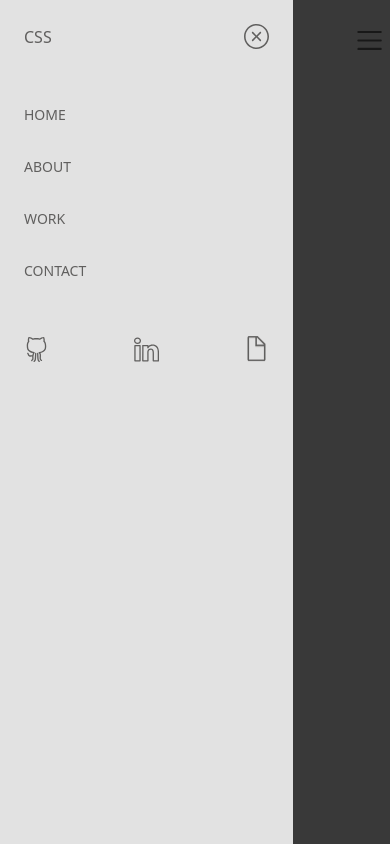
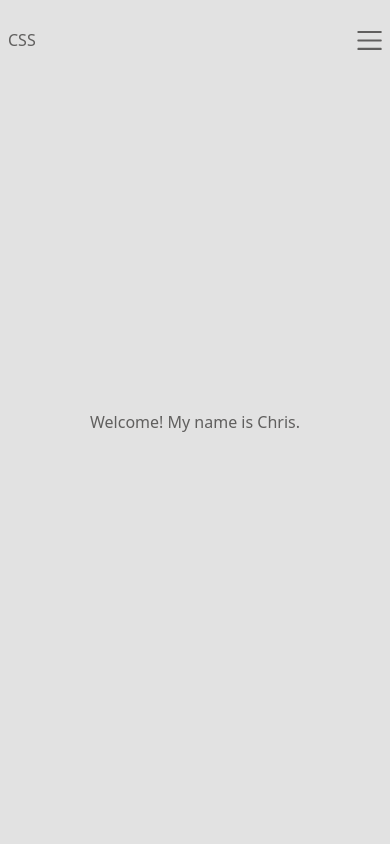
Before and after one commit to chris-15/nextjs-portfolio, a Next.js app: page / in a window 390 px wide. Built offline with nearby package versions, Linux system fonts and the light colour scheme.

Commit message:
added functionality to the sidebar and navbar and started to create the homepage component

```diff
--- /dev/null
+++ b/components/HomePage.js
@@ -0,0 +1,16 @@
+import React from 'react'
+
+const HomePage = () => {
+  return (
+    <div className='w-full h-screen text-center'>
+        <div className='max-w-[1240px] w-full h-full mx-auto p-2 flex justify-center items-center
+        '>
+            <div>
+                <h1>Welcome! My name is Chris.</h1>
+            </div>
+        </div>
+    </div>
+  )
+}
+
+export default HomePage
--- a/components/Navbar.js
+++ b/components/Navbar.js
@@ -4,7 +4,11 @@ import { SlMenu, SlClose, SlSocialGithub, SlSocialLinkedin, SlDoc } from "react-
 
 const Navbar = () => {
 
-    // need to create useState and handle functions to display hamburger menu when clicked
+     // using usestate to capture the state of the sidebar/navbar
+    const [sideBar, setSideBar] = useState(false);
+
+    const handleNavbar = () => setSideBar(!sideBar);
+
   return (
     <div className="fixed w-full h-20 z-[100]">
         {/* navbar header */}
@@ -34,21 +38,21 @@ const Navbar = () => {
               </li>
             </Link>
           </ul>
-          <div className="md:hidden">
+          <div onClick={handleNavbar} className="md:hidden cursor-pointer">
             <SlMenu size={25} />
           </div>
         </div>
       </div>
 
       {/* hamburger menu */}
-      <div className="fixed left-0 top-0 w-full h-screen bg-black/75">
-        <div className="fixed left-0 top-0 w-[75%] sm:w-[60%] md:w-[45%] h-screen bg-[#E2E2E2] p-6 ease-in duration-300">
+      <div className={sideBar ? "md:hidden fixed left-0 top-0 w-full h-screen bg-black/75": ""}>
+        <div className={sideBar ? "fixed left-0 top-0 w-[75%] sm:w-[60%] md:w-[45%] h-screen bg-[#E2E2E2] p-6 ease-in duration-500" : "fixed left-[-100%] top-0 p-6 ease-in duration-300"}>
             {/* hamburger menu header */}
           <div>
             <div className="flex justify-between items-center w-full">
               <h1 className="sm:hidden">CSS</h1>
               <h1 className="hidden sm:block">Chris Sarmiento-Salas</h1>
-              <div className="cursor-pointer">
+              <div onClick={handleNavbar} className="cursor-pointer">
                 <SlClose size={25} />
               </div>
             </div>
--- a/pages/index.js
+++ b/pages/index.js
@@ -1,6 +1,9 @@
-import Navbar from "@/components/Navbar"
 import Head from "next/head"
 import Image from "next/image"
+
+import Navbar from "../components/Navbar";
+import HomePage from "../components/HomePage";
+
 
 
 
@@ -13,6 +16,8 @@ export default function Home() {
     </Head>
 
     <Navbar />
+    <HomePage />
+
 
    </div>
   )
```
